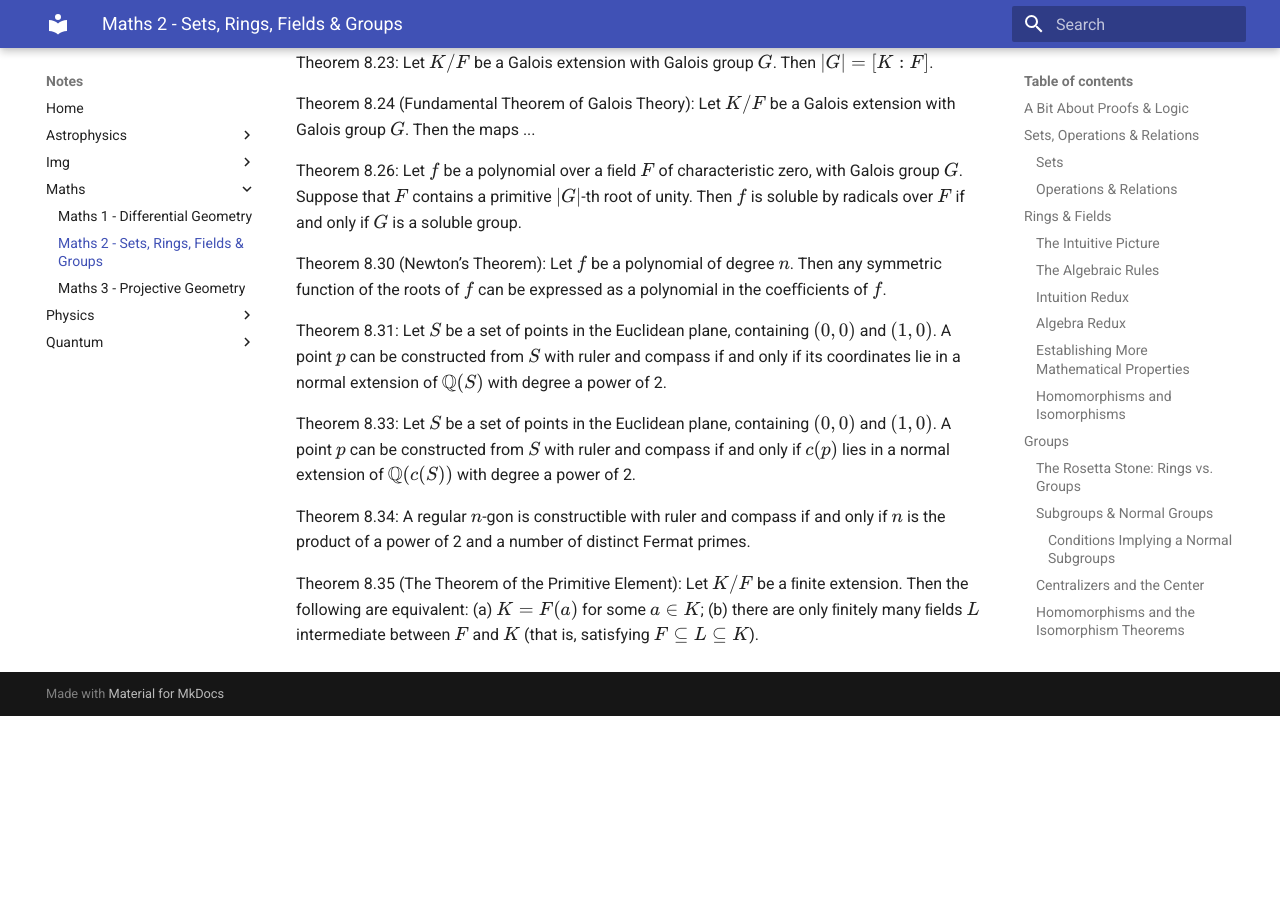
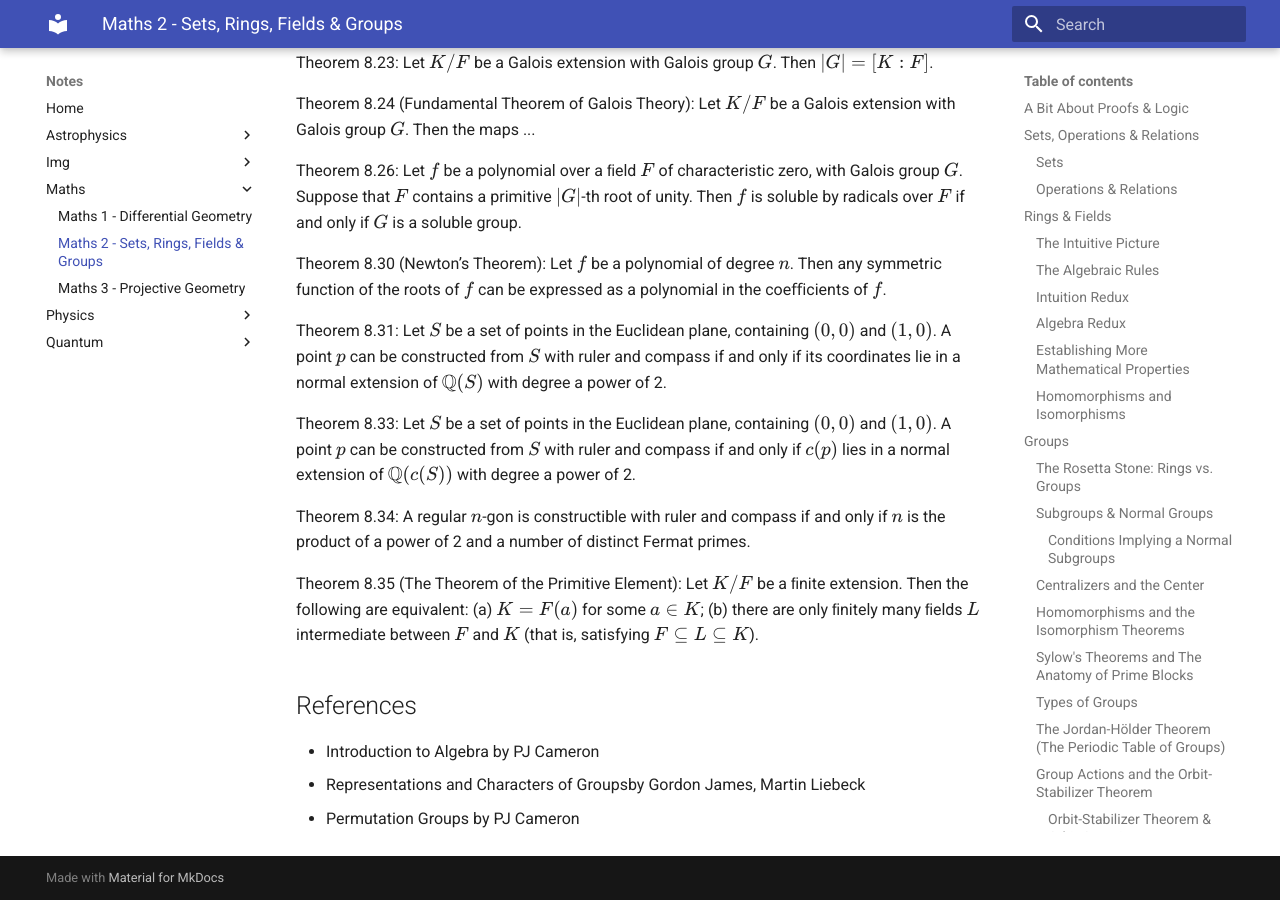
Before and after one commit to regstuff/notes, an MkDocs documentation site: the page built from docs/maths/maths_2_fields_groups.md, in a window 1280 px wide and 900 px high, scrolled down 104325 px. Built offline with MkDocs 1.6.1 and Material for MkDocs 9.7.7, drawn with Linux system fonts in a browser that asks for light colours; before the commit the page ends 105041 px from its top, so only the background shows below that.

Commit message:
Update maths_2_fields_groups.md

```diff
--- a/docs/maths/maths_2_fields_groups.md
+++ b/docs/maths/maths_2_fields_groups.md
@@ -2852,3 +2852,8 @@ Theorem 8.33: Let $S$ be a set of points in the Euclidean plane, containing $(0,
 Theorem 8.34: A regular $n$-gon is constructible with ruler and compass if and only if $n$ is the product of a power of 2 and a number of distinct Fermat primes.
 
 Theorem 8.35 (The Theorem of the Primitive Element): Let $K/F$ be a ﬁnite extension. Then the following are equivalent: (a) $K = F(a)$ for some $a \in K$; (b) there are only ﬁnitely many ﬁelds $L$ intermediate between $F$ and $K$ (that is, satisfying $F \subseteq L \subseteq K$).
+
+## References
+- Introduction to Algebra by PJ Cameron
+- Representations and Characters of Groupsby Gordon James, Martin Liebeck
+- Permutation Groups by PJ Cameron
```
